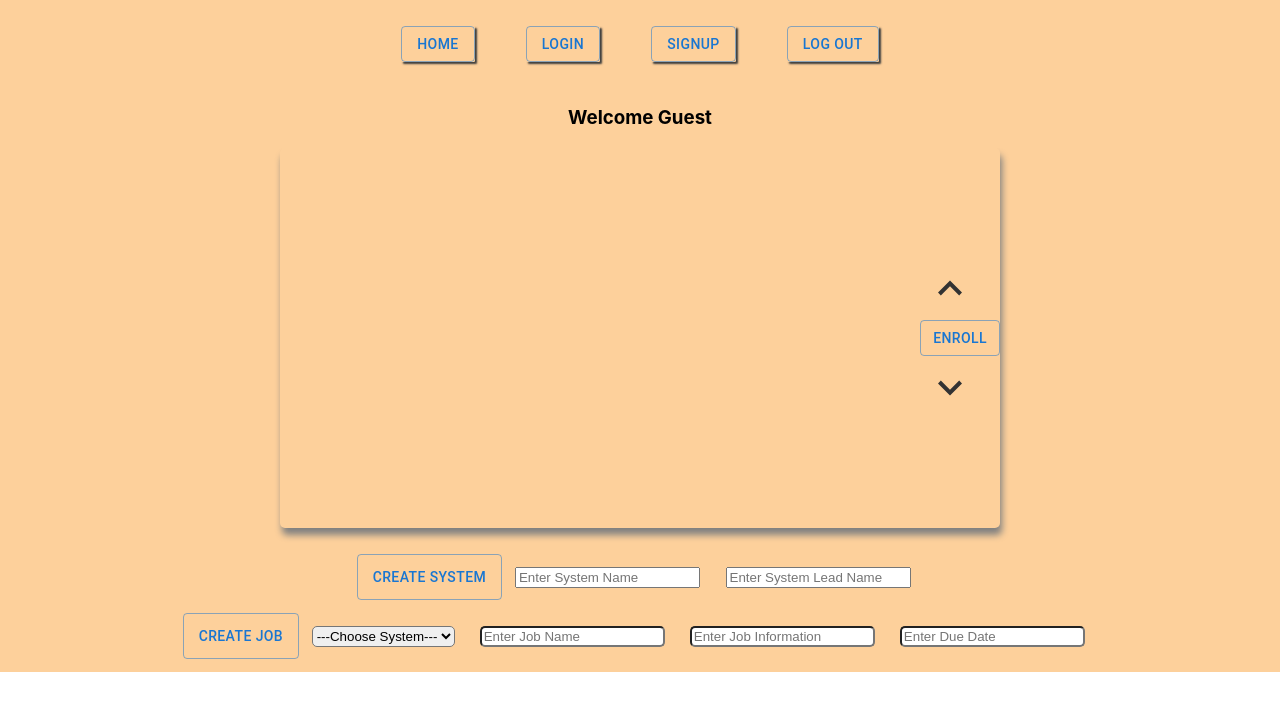
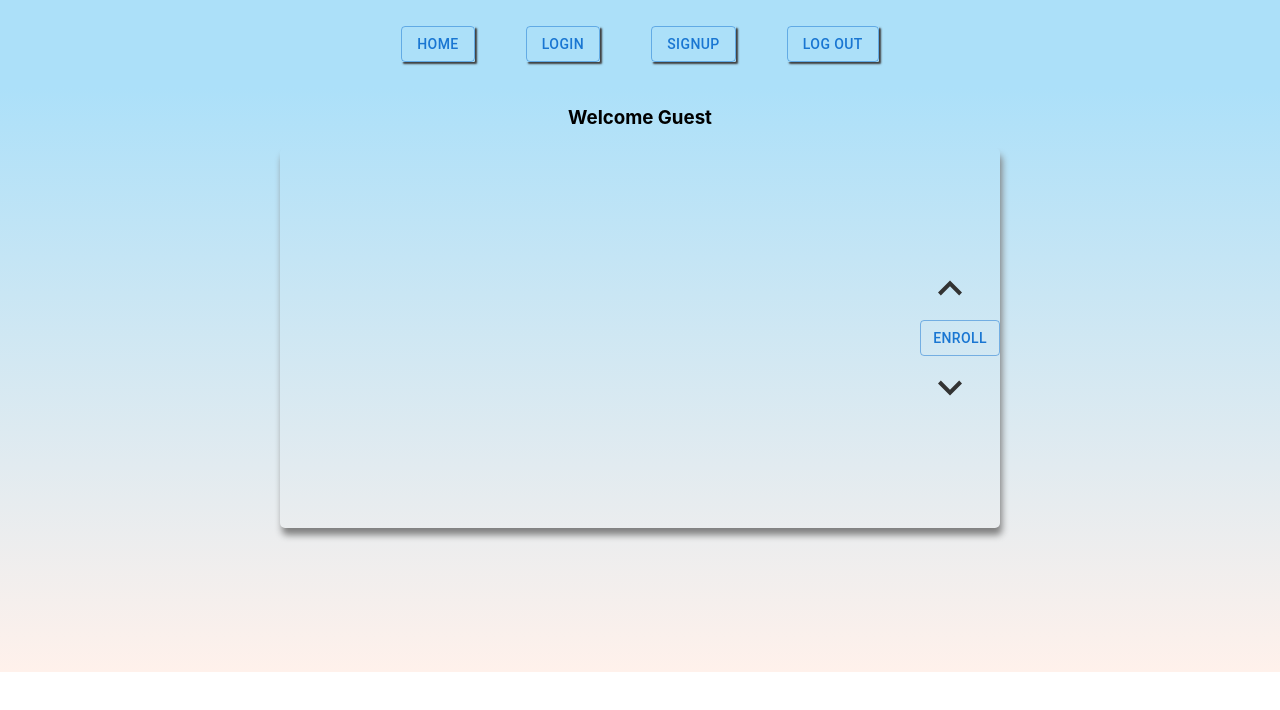
Before and after one commit to sethrodg/SOMS, a React (Create React App) app in the folder my-app/: page / in a window 1280 px wide. Shown: the top 710 px of the page. Built offline with nearby package versions, Linux system fonts and the light colour scheme; no server answers; the database is empty.

Commit message:
Gradient background and visibility of jobs and system

```diff
--- a/my-app/src/components/main.css
+++ b/my-app/src/components/main.css
@@ -8,11 +8,12 @@
     justify-content: center;
     height: 100%;
     width: 100%;
-    background-color: rgb(253, 208, 155);
+    background-image: linear-gradient(to top, #fff1eb 0%, #ace0f9 100%);
 }
 .Tasking{
     display: flex;
     justify-content: center;
+    visibility: hidden;
 }
 .pop_main{
     display: flex;
@@ -25,6 +26,8 @@
     justify-items: center;
     text-align: center;
     margin:1%;
+    visibility: hidden;
+
 }
 
 .SystemName{
--- a/my-app/src/components/main.js
+++ b/my-app/src/components/main.js
@@ -79,7 +79,9 @@
         if (email.slice(-8).includes("@uta.edu")) {
             //checks to see if the last characters have the correct email for admin privledges
             admin = true;
+
         }
+        console.log(admin)
         var Welcome = "Welcome " + email;
     }
     else { //if not logged in
--- a/my-app/src/navbar/navbar.css
+++ b/my-app/src/navbar/navbar.css
@@ -4,7 +4,8 @@
     justify-content: center;
     margin-bottom: auto;
     width: auto;
-    background-color: rgb(253, 208, 155);
+    background-color: #ace0f9;
+
 }
 .home{
     /* background-color: aliceblue; */
```
